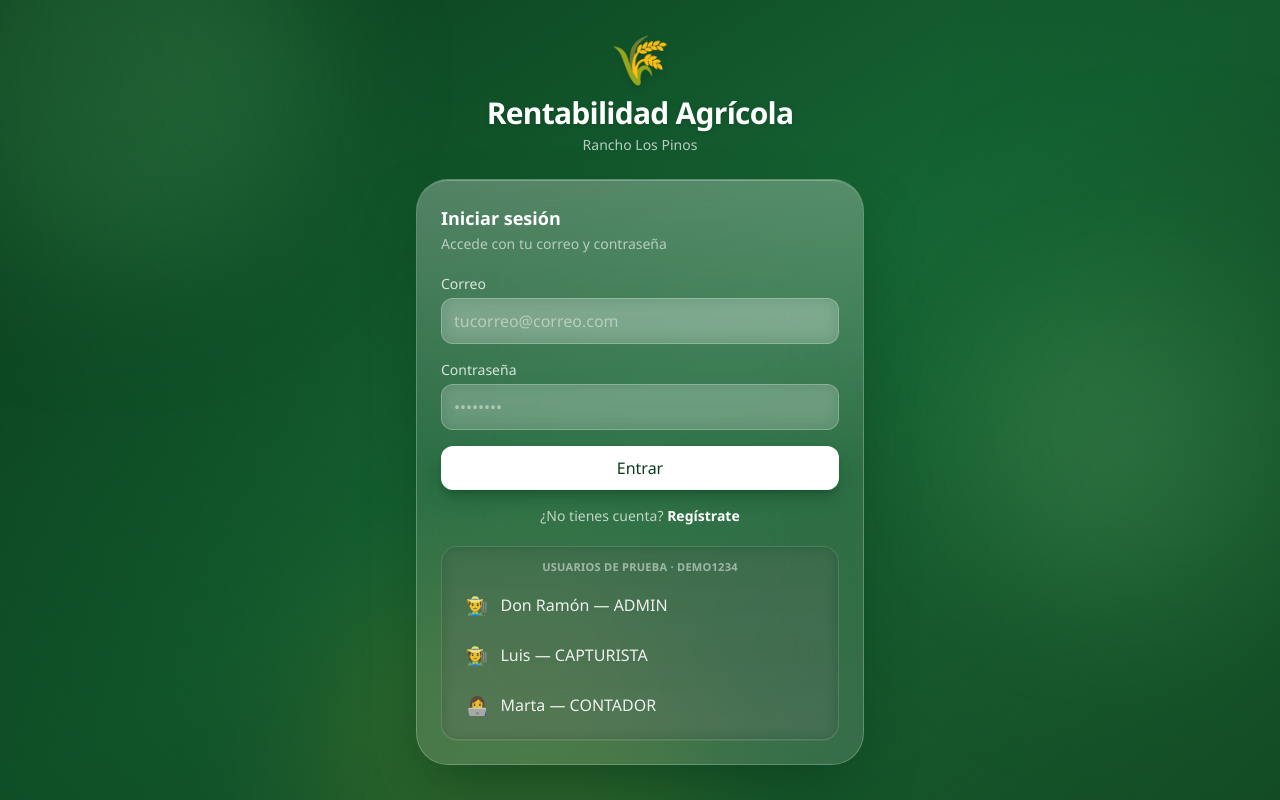
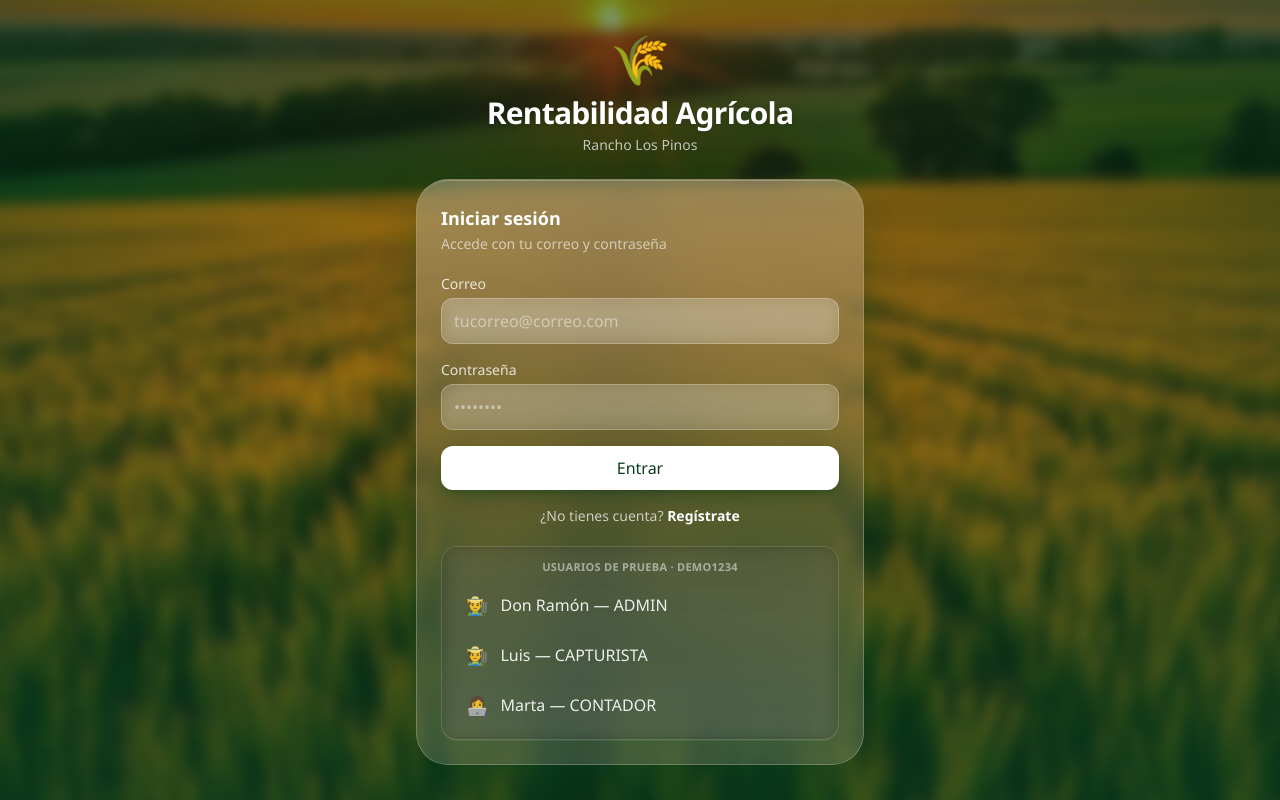
Before and after one commit to Norberto666-dre/disenoUX-UI-INTERFACES, a React (Vite) app: page /login in a window 1280 px wide. Built offline with nearby package versions, Linux system fonts and the light colour scheme.

Commit message:
feat(auth): foto de campo desenfocada como fondo minimalista en login y registro

```diff
--- a/src/components/AuthCristal.tsx
+++ b/src/components/AuthCristal.tsx
@@ -1,14 +1,17 @@
 import type { ChangeEvent, ReactNode } from "react";
+import fondoLogin from "../assets/fondo-login.jpeg";
 
-/* Fondo abstracto con degradado difuso en la paleta campo */
+/* Fondo minimalista: foto de campo desenfocada + velo verde para legibilidad */
 export function FondoCristal() {
   return (
-    <div aria-hidden className="pointer-events-none fixed inset-0 overflow-hidden bg-gradient-to-br from-campo-950 via-campo-900 to-campo-700">
-      <div className="absolute -left-24 -top-24 h-96 w-96 animate-float rounded-full bg-campo-400/30 blur-3xl" />
-      <div className="absolute -right-32 top-1/4 h-[28rem] w-[28rem] animate-float-slow rounded-full bg-campo-500/25 blur-3xl" />
-      <div className="absolute -bottom-40 left-1/4 h-96 w-96 animate-float-slower rounded-full bg-amber-300/15 blur-3xl" />
-      <div className="absolute bottom-1/4 right-10 h-64 w-64 animate-float rounded-full bg-campo-300/20 blur-3xl" />
-      <div className="absolute inset-0 bg-[radial-gradient(ellipse_at_top,transparent_35%,rgba(10,61,28,0.55)_100%)]" />
+    <div aria-hidden className="pointer-events-none fixed inset-0 overflow-hidden bg-campo-950">
+      <img
+        src={fondoLogin}
+        alt=""
+        className="absolute inset-0 h-full w-full scale-110 object-cover blur-[6px]"
+      />
+      <div className="absolute inset-0 bg-gradient-to-b from-campo-950/55 via-campo-950/25 to-campo-950/65" />
+      <div className="absolute inset-0 bg-[radial-gradient(ellipse_at_top,transparent_35%,rgba(10,61,28,0.45)_100%)]" />
     </div>
   );
 }
```
Also changed, not shown: src/assets/fondo-login.jpeg (added).
